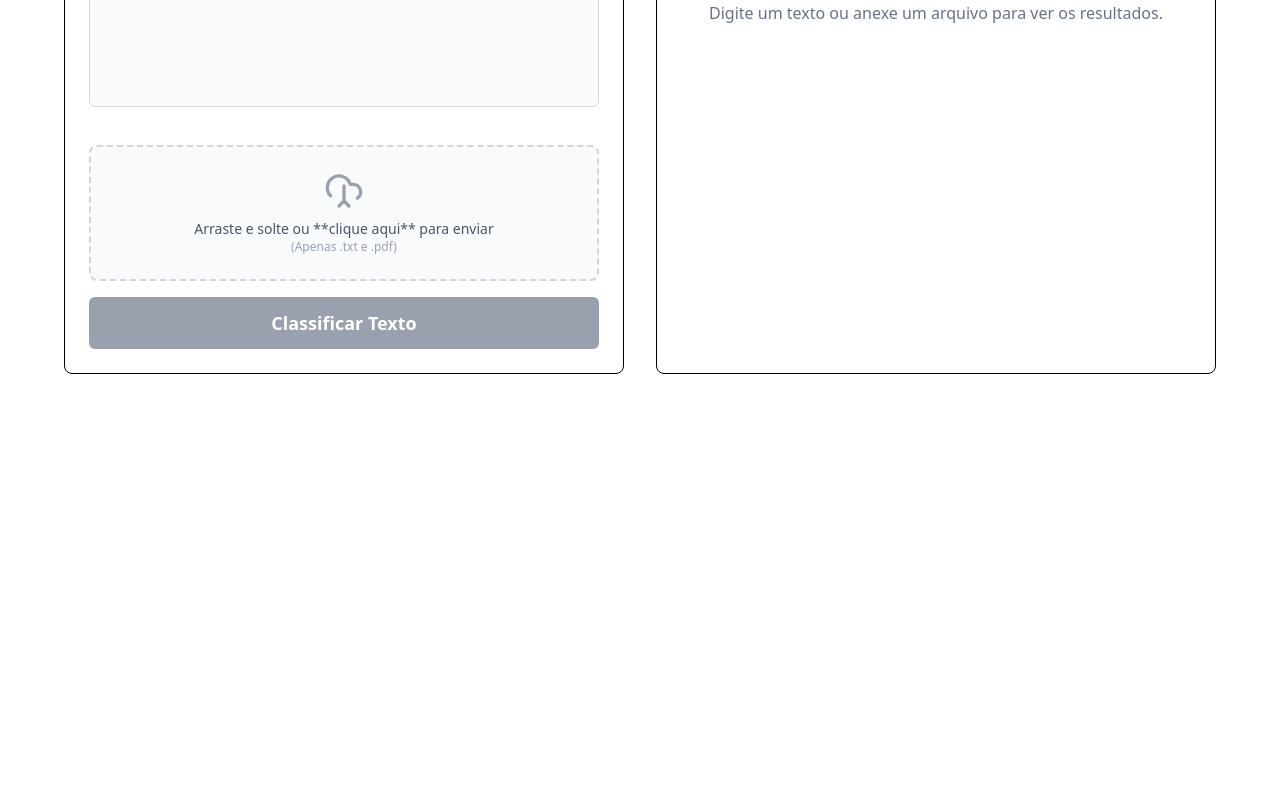
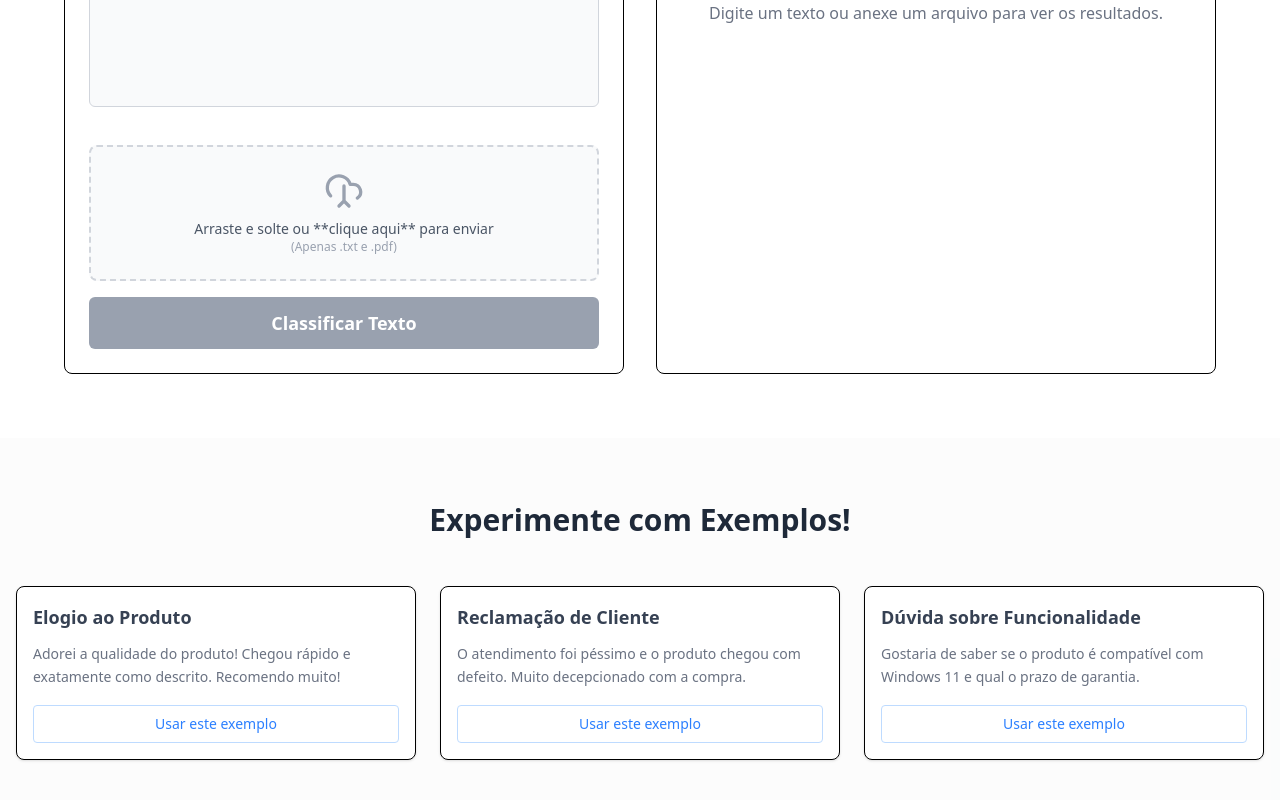
Before and after one commit to Marlonalvss/Projeto-EMAIL, a Vue app in the folder Frontend/: page / in a window 1280 px wide. Shown: the part 613-1413 px from the top of the page. Before the commit the page ends 1051 px from the top, so only its background shows below. Built offline with nearby package versions, Linux system fonts and the light colour scheme.

Commit message:
feat: Atualizar Classifier, Incluindo o Examples Section com alterações, incluindo informações no requirements.txte alterando o App.vue

```diff
--- a/Frontend/src/App.vue
+++ b/Frontend/src/App.vue
@@ -4,18 +4,16 @@ import ExamplesSection from './components/ExamplesSection.vue';
 import HeroSection from './components/HeroSection.vue';
 import InfoSection from './components/InfoSection.vue';
 
+import { ref } from 'vue';
 
+const exampleText = ref('');
 </script>
 
 <template>
- <div className="min-h-screen bg-background">
-      <HeroSection/>
-      <Classifier/>
-      <ExamplesSection/>
-      <InfoSection/>
+  <div class="min-h-screen bg-background">
+    <HeroSection />
+    <Classifier :exampleText="exampleText" />
+    <ExamplesSection @exampleSelected="text => exampleText = text" />
+    <InfoSection />
   </div>
 </template>
-
-<style scoped>
-
-</style>
--- a/Frontend/src/components/Classifier.vue
+++ b/Frontend/src/components/Classifier.vue
@@ -1,5 +1,13 @@
 <script setup lang="ts">
-import { ref } from 'vue';
+import { ref, watch, defineProps } from 'vue';
+
+const props = defineProps<{
+  exampleText?: string
+}>()
+
+watch(() => props.exampleText, (newText) => {
+  if (newText) text.value = newText
+})
 
 const text = ref<string>('');
 const isDragging = ref<boolean>(false);
--- a/Frontend/src/components/ExamplesSection.vue
+++ b/Frontend/src/components/ExamplesSection.vue
@@ -1,7 +1,41 @@
-<script lang="ts" setup>
+<script setup lang="ts">
+import { defineEmits } from 'vue'
+
+const examples = [
+  { title: "Elogio ao Produto", content: "Adorei a qualidade do produto! Chegou rápido e exatamente como descrito. Recomendo muito!" },
+  { title: "Reclamação de Cliente", content: "O atendimento foi péssimo e o produto chegou com defeito. Muito decepcionado com a compra." },
+  { title: "Dúvida sobre Funcionalidade", content: "Gostaria de saber se o produto é compatível com Windows 11 e qual o prazo de garantia." }
+]
+
+const emit = defineEmits<{
+  (e: 'exampleSelected', text: string): void
+}>()
+
+const handleSelect = (text: string) => {
+  emit('exampleSelected', text)
+}
 </script>
 
 <template>
+  <section class="bg-gray-100/30 py-16">
+    <div class="container mx-auto px-4">
+      <h2 class="mb-12 text-center text-3xl font-bold text-gray-800">Experimente com Exemplos!</h2>
+      <div class="grid gap-6 md:grid-cols-3">
+        <div
+          v-for="(example, index) in examples"
+          :key="index"
+          @click="handleSelect(example.content)"
+          class="group cursor-pointer rounded-lg border bg-white p-4 shadow-sm transition transform hover:shadow-lg hover:-translate-y-1"
+        >
+          <h3 class="pb-3 text-lg font-semibold text-gray-700 group-hover:text-blue-500 transition">
+            {{ example.title }}
+          </h3>
+          <p class="text-sm text-gray-500 leading-relaxed mb-4">{{ example.content }}</p>
+          <button class="w-full border border-blue-200 text-blue-500 py-2 text-sm rounded transition hover:bg-blue-500 hover:text-white">
+            Usar este exemplo
+          </button>
+        </div>
+      </div>
+    </div>
+  </section>
 </template>
-
-<style scoped></style>
```
Also changed, not shown: 1 other file (tests, documents, lock files or other folders).
